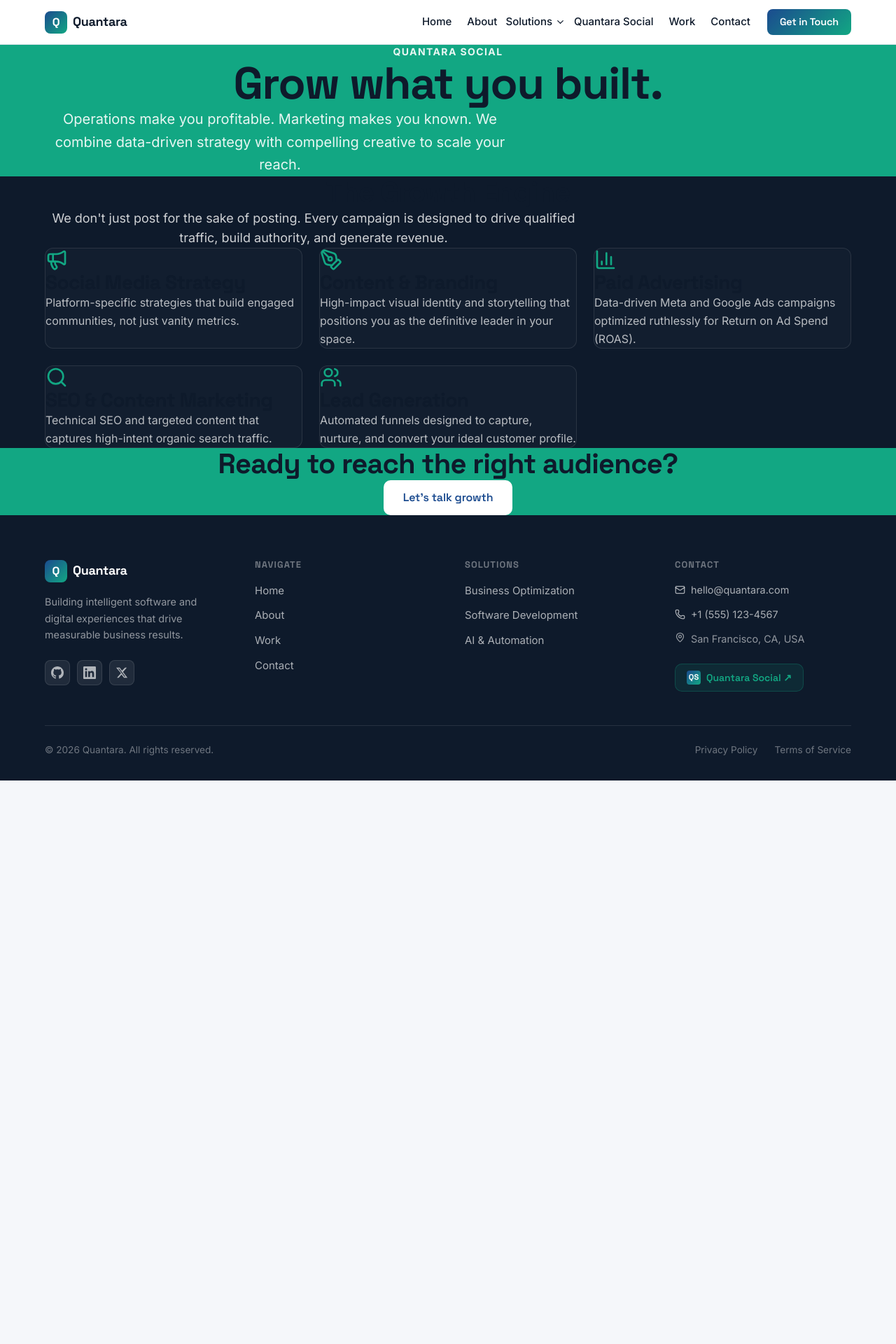
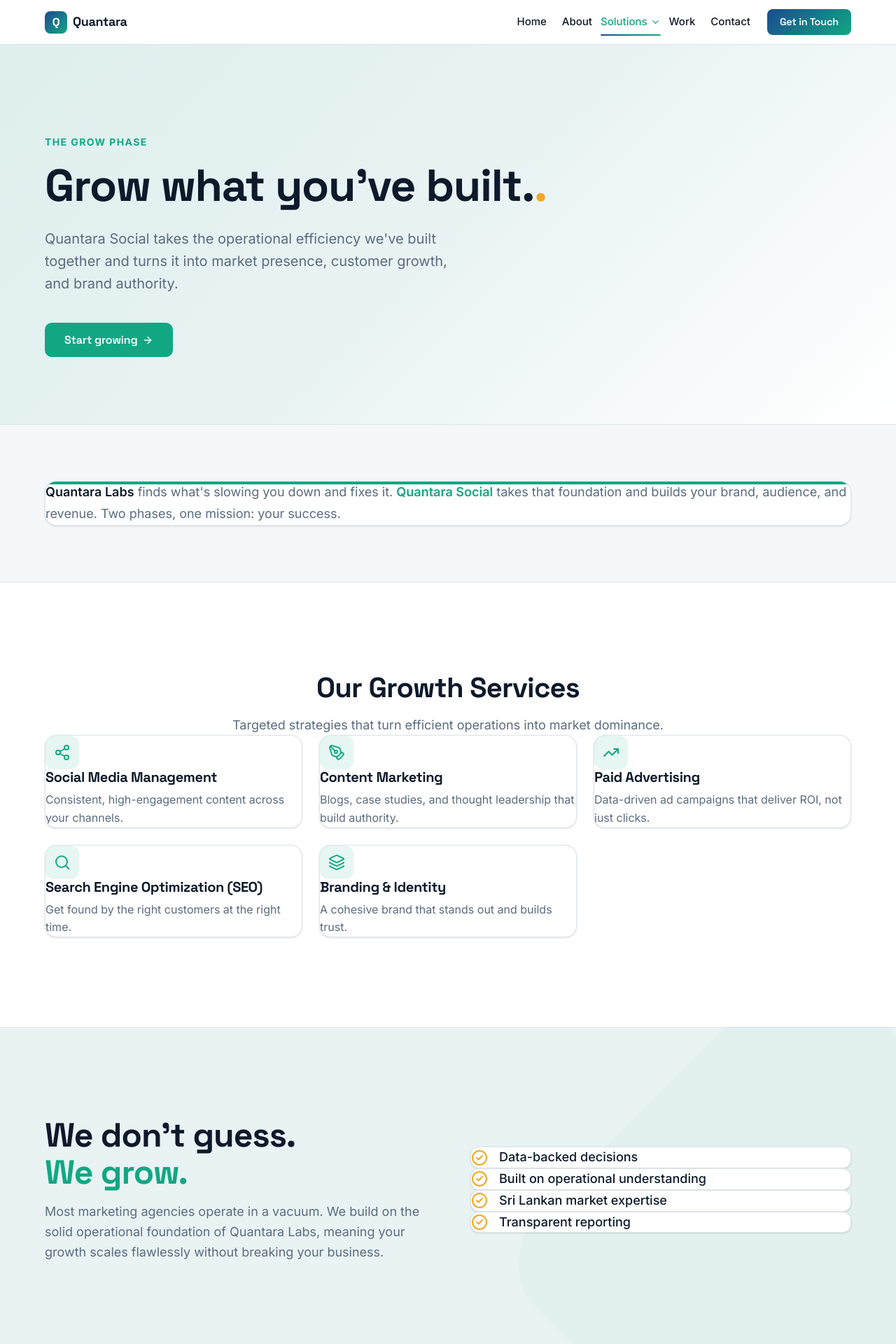
Before and after one commit to QuantaraLabs-SL/officialWeb, a Next.js app: page /social in a window 1280 px wide. Shown: the top 1920 px of the page at 70% size. Before the commit the page ends 1115 px from the top, so only its background shows below. Built offline with nearby package versions, Linux system fonts and the light colour scheme.

Commit message:
Create Quantara Social page, update Header navigation, add amber color variable

```diff
--- a/src/app/globals.css
+++ b/src/app/globals.css
@@ -11,6 +11,7 @@
   --color-paper:  #FFFFFF;
   --color-slate:  #5B6B7F;
   --color-line:   #DCE3EA;
+  --color-amber:  #F5A623;
 
   /* Primary gradient */
   --gradient-primary: linear-gradient(135deg, #1B4B8F, #12A783);
@@ -50,6 +51,7 @@
   --color-paper: var(--color-paper);
   --color-slate: var(--color-slate);
   --color-line:  var(--color-line);
+  --color-amber: var(--color-amber);
 
   --font-sans:    var(--font-sans);
   --font-display: var(--font-display);
--- a/src/app/social/page.tsx
+++ b/src/app/social/page.tsx
@@ -1,92 +1,275 @@
 import type { Metadata } from "next";
 import Link from "next/link";
-import { Megaphone, Search, PenTool, BarChart3, Users } from "lucide-react";
+import { ArrowRight, Share2, PenTool, TrendingUp, Search, Layers, CheckCircle2 } from "lucide-react";
 import { Button } from "@/components/ui/button";
 
 export const metadata: Metadata = {
-  title: "Quantara Social",
-  description: "Grow what you've built with strategic social media, content, paid ads, SEO, and branding.",
+  title: "Quantara Social | Growth & Marketing",
+  description: "Once we've optimized how your business runs, Quantara Social grows what you built.",
 };
+
+const SERVICES = [
+  {
+    title: "Social Media Management",
+    desc: "Consistent, high-engagement content across your channels.",
+    icon: Share2,
+  },
+  {
+    title: "Content Marketing",
+    desc: "Blogs, case studies, and thought leadership that build authority.",
+    icon: PenTool,
+  },
+  {
+    title: "Paid Advertising",
+    desc: "Data-driven ad campaigns that deliver ROI, not just clicks.",
+    icon: TrendingUp,
+  },
+  {
+    title: "Search Engine Optimization (SEO)",
+    desc: "Get found by the right customers at the right time.",
+    icon: Search,
+  },
+  {
+    title: "Branding & Identity",
+    desc: "A cohesive brand that stands out and builds trust.",
+    icon: Layers,
+  },
+];
+
+const DIFFERENCES = [
+  "Data-backed decisions",
+  "Built on operational understanding",
+  "Sri Lankan market expertise",
+  "Transparent reporting",
+];
 
 export default function SocialPage() {
   return (
     <>
-      {/* Hero */}
-      <section className="pt-32 pb-16 px-6 bg-[var(--color-teal)] text-[var(--color-paper)]">
-        <div className="page-wrapper max-w-4xl mx-auto text-center">
-          <p className="text-sm font-bold tracking-widest uppercase mb-4 opacity-90">
-            Quantara Social
+      {/* ══════════════════════════════════════
+          HERO SECTION (Teal Gradient)
+      ══════════════════════════════════════ */}
+      <section
+        className="relative overflow-hidden border-b border-[var(--color-line)]"
+        style={{
+          padding: "8rem 1.5rem 6rem",
+          background: "linear-gradient(135deg, rgba(18, 167, 131, 0.1) 0%, rgba(18, 167, 131, 0.05) 50%, var(--color-paper) 100%)",
+        }}
+      >
+        <div className="page-wrapper max-w-4xl mx-auto z-10 relative">
+          <span
+            className="uppercase"
+            style={{
+              fontFamily: "var(--font-sans)",
+              fontSize: "0.875rem",
+              fontWeight: 700,
+              letterSpacing: "0.1em",
+              color: "var(--color-teal)",
+              display: "block",
+              marginBottom: "1rem",
+            }}
+          >
+            The Grow Phase
+          </span>
+          <h1
+            style={{
+              fontFamily: "var(--font-display)",
+              fontWeight: 700,
+              fontSize: "clamp(2.5rem, 5vw, 4.5rem)",
+              color: "var(--color-ink)",
+              lineHeight: 1.1,
+              letterSpacing: "-0.02em",
+              marginBottom: "1.5rem",
+            }}
+          >
+            Grow what you&apos;ve built.
+            <span style={{ color: "var(--color-amber)" }}>.</span>
+          </h1>
+          <p
+            style={{
+              fontFamily: "var(--font-sans)",
+              fontSize: "1.25rem",
+              color: "var(--color-slate)",
+              lineHeight: 1.6,
+              maxWidth: "36rem",
+              marginBottom: "2.5rem",
+            }}
+          >
+            Quantara Social takes the operational efficiency we&apos;ve built together and turns it into market presence, customer growth, and brand authority.
           </p>
-          <h1 className="font-display font-bold mb-6" style={{ fontSize: "clamp(2.5rem, 5vw, 4.5rem)", lineHeight: 1.1 }}>
-            Grow what you built.
-          </h1>
-          <p className="text-lg md:text-xl max-w-2xl mx-auto leading-relaxed opacity-90">
-            Operations make you profitable. Marketing makes you known. We combine data-driven strategy with compelling creative to scale your reach.
-          </p>
+          <Button size="lg" asChild style={{ backgroundColor: "var(--color-teal)", color: "white" }}>
+            <Link href="/contact">
+              Start growing <ArrowRight className="ml-2 w-4 h-4" />
+            </Link>
+          </Button>
         </div>
       </section>
 
-      {/* Services Grid */}
-      <section className="py-24 px-6 bg-[var(--color-ink)] text-[var(--color-paper)]">
+      {/* ══════════════════════════════════════
+          BRIDGE SECTION (Mist)
+      ══════════════════════════════════════ */}
+      <section
+        className="border-b border-[var(--color-line)]"
+        style={{ padding: "5rem 1.5rem", background: "var(--color-mist)" }}
+      >
+        <div className="page-wrapper max-w-4xl mx-auto">
+          <div
+            className="rounded-2xl border border-[var(--color-line)] bg-white p-8 md:p-12 relative overflow-hidden shadow-sm"
+          >
+            {/* Teal Accent Line */}
+            <div className="absolute top-0 left-0 w-full h-1" style={{ backgroundColor: "var(--color-teal)" }} />
+
+            <p
+              style={{
+                fontFamily: "var(--font-sans)",
+                fontSize: "1.125rem",
+                color: "var(--color-slate)",
+                lineHeight: 1.7,
+              }}
+            >
+              <strong style={{ color: "var(--color-ink)", fontWeight: 600 }}>Quantara Labs</strong> finds what&apos;s slowing you down and fixes it.{" "}
+              <strong style={{ color: "var(--color-teal)", fontWeight: 600 }}>Quantara Social</strong> takes that foundation and builds your brand, audience, and revenue. Two phases, one mission: your success.
+            </p>
+          </div>
+        </div>
+      </section>
+
+      {/* ══════════════════════════════════════
+          SERVICES GRID
+      ══════════════════════════════════════ */}
+      <section
+        className="border-b border-[var(--color-line)]"
+        style={{ padding: "8rem 1.5rem", background: "var(--color-paper)" }}
+      >
         <div className="page-wrapper max-w-6xl mx-auto">
           <div className="text-center mb-16">
-            <h2 className="font-display font-bold mb-4" style={{ fontSize: "clamp(2rem, 4vw, 2.5rem)" }}>
-              The Growth Engine
+            <h2 style={{ fontFamily: "var(--font-display)", fontWeight: 700, fontSize: "clamp(2rem, 4vw, 2.5rem)", color: "var(--color-ink)", marginBottom: "1rem", letterSpacing: "-0.02em" }}>
+              Our Growth Services
             </h2>
-            <p className="text-lg opacity-80 max-w-3xl mx-auto">
-              We don&apos;t just post for the sake of posting. Every campaign is designed to drive qualified traffic, build authority, and generate revenue.
+            <p style={{ fontFamily: "var(--font-sans)", fontSize: "1.125rem", color: "var(--color-slate)", maxWidth: "40rem", margin: "0 auto", lineHeight: 1.6 }}>
+              Targeted strategies that turn efficient operations into market dominance.
             </p>
           </div>
 
           <div className="grid md:grid-cols-2 lg:grid-cols-3 gap-6">
-            {[
-              {
-                icon: <Megaphone className="text-[var(--color-teal)] mb-4" size={32} />,
-                title: "Social Media Strategy",
-                desc: "Platform-specific strategies that build engaged communities, not just vanity metrics."
-              },
-              {
-                icon: <PenTool className="text-[var(--color-teal)] mb-4" size={32} />,
-                title: "Content & Branding",
-                desc: "High-impact visual identity and storytelling that positions you as the definitive leader in your space."
-              },
-              {
-                icon: <BarChart3 className="text-[var(--color-teal)] mb-4" size={32} />,
-                title: "Paid Advertising",
-                desc: "Data-driven Meta and Google Ads campaigns optimized ruthlessly for Return on Ad Spend (ROAS)."
-              },
-              {
-                icon: <Search className="text-[var(--color-teal)] mb-4" size={32} />,
-                title: "SEO & Content Marketing",
-                desc: "Technical SEO and targeted content that captures high-intent organic search traffic."
-              },
-              {
-                icon: <Users className="text-[var(--color-teal)] mb-4" size={32} />,
-                title: "Lead Generation",
-                desc: "Automated funnels designed to capture, nurture, and convert your ideal customer profile."
-              }
-            ].map((service, i) => (
-              <div key={i} className="p-8 rounded-xl border border-[rgba(255,255,255,0.1)] bg-[rgba(255,255,255,0.02)] hover:bg-[rgba(255,255,255,0.05)] transition-colors">
-                {service.icon}
-                <h3 className="font-display font-bold text-xl mb-3">{service.title}</h3>
-                <p className="opacity-70 leading-relaxed">{service.desc}</p>
+            {SERVICES.map((service, idx) => {
+              const Icon = service.icon;
+              return (
+                <div
+                  key={idx}
+                  className="bg-white rounded-2xl border border-[var(--color-line)] p-8 transition-transform hover:-translate-y-1 shadow-sm hover:shadow-md group relative overflow-hidden"
+                >
+                  <div className="absolute top-0 left-0 w-full h-1 bg-gradient-to-r from-[var(--color-teal)] to-transparent opacity-0 group-hover:opacity-100 transition-opacity" />
+
+                  <div className="w-12 h-12 rounded-xl flex items-center justify-center mb-6 transition-colors" style={{ backgroundColor: "rgba(18, 167, 131, 0.1)", color: "var(--color-teal)" }}>
+                    <Icon className="w-6 h-6" />
+                  </div>
+                  <h3 style={{ fontFamily: "var(--font-display)", fontWeight: 700, fontSize: "1.25rem", color: "var(--color-ink)", marginBottom: "0.5rem" }}>
+                    {service.title}
+                  </h3>
+                  <p style={{ fontFamily: "var(--font-sans)", fontSize: "1rem", color: "var(--color-slate)", lineHeight: 1.6 }}>
+                    {service.desc}
+                  </p>
+                </div>
+              );
+            })}
+          </div>
+        </div>
+      </section>
+
+      {/* ══════════════════════════════════════
+          THE DIFFERENCE (Pale Teal)
+      ══════════════════════════════════════ */}
+      <section
+        className="relative border-b border-[var(--color-line)] overflow-hidden"
+        style={{ padding: "8rem 1.5rem", background: "rgba(18, 167, 131, 0.05)" }}
+      >
+        {/* Watermark shape */}
+        <div
+          className="absolute right-0 bottom-0 pointer-events-none opacity-[0.03]"
+          style={{
+            width: "50vw",
+            height: "50vw",
+            borderRadius: "100px",
+            background: "var(--color-teal)",
+            transform: "translate(30%, 30%) rotate(45deg)"
+          }}
+        />
+
+        <div className="page-wrapper max-w-5xl mx-auto grid md:grid-cols-2 gap-16 items-center relative z-10">
+          <div>
+            <h2 style={{ fontFamily: "var(--font-display)", fontWeight: 700, fontSize: "clamp(2rem, 4vw, 3rem)", color: "var(--color-ink)", lineHeight: 1.1, letterSpacing: "-0.02em", marginBottom: "1rem" }}>
+              We don&apos;t guess.<br />
+              <span style={{ color: "var(--color-teal)" }}>We grow.</span>
+            </h2>
+            <p style={{ fontFamily: "var(--font-sans)", fontSize: "1.125rem", color: "var(--color-slate)", lineHeight: 1.6 }}>
+              Most marketing agencies operate in a vacuum. We build on the solid operational foundation of Quantara Labs, meaning your growth scales flawlessly without breaking your business.
+            </p>
+          </div>
+
+          <div className="space-y-4">
+            {DIFFERENCES.map((diff, idx) => (
+              <div key={idx} className="flex items-center gap-4 bg-white p-4 rounded-xl border border-[var(--color-line)] shadow-sm">
+                <CheckCircle2 className="w-6 h-6 shrink-0" style={{ color: "var(--color-amber)" }} />
+                <span style={{ fontFamily: "var(--font-sans)", fontSize: "1.125rem", fontWeight: 500, color: "var(--color-ink)" }}>
+                  {diff}
+                </span>
               </div>
             ))}
           </div>
         </div>
       </section>
 
-      {/* CTA */}
-      <section className="py-32 px-6 text-center bg-[var(--color-teal)] text-[var(--color-paper)]">
-        <div className="page-wrapper max-w-4xl mx-auto">
-          <h2 className="font-display font-bold mb-8 text-3xl md:text-4xl">
-            Ready to reach the right audience?
+      {/* ══════════════════════════════════════
+          RESULTS / SOCIAL PROOF (Placeholder)
+      ══════════════════════════════════════ */}
+      <section
+        className="border-b border-[var(--color-line)]"
+        style={{ padding: "6rem 1.5rem", background: "var(--color-paper)" }}
+      >
+        <div className="page-wrapper max-w-4xl mx-auto text-center">
+          <div className="inline-flex items-center justify-center px-4 py-1.5 rounded-full mb-6" style={{ backgroundColor: "rgba(18, 167, 131, 0.1)", color: "var(--color-teal)", fontWeight: 600, fontSize: "0.875rem", fontFamily: "var(--font-sans)" }}>
+            CASE STUDIES
+          </div>
+          <div
+            className="p-12 rounded-2xl border-2 border-dashed border-[var(--color-line)]"
+            style={{ backgroundColor: "var(--color-mist)" }}
+          >
+            <p style={{ fontFamily: "var(--font-sans)", fontSize: "1.125rem", color: "var(--color-slate)", fontStyle: "italic" }}>
+              Client success stories coming soon – we&apos;re just getting started.
+            </p>
+          </div>
+        </div>
+      </section>
+
+      {/* ══════════════════════════════════════
+          FINAL CTA (Dark Teal)
+      ══════════════════════════════════════ */}
+      <section
+        className="text-center"
+        style={{
+          padding: "8rem 1.5rem",
+          background: "linear-gradient(135deg, var(--color-ink) 0%, #082a22 100%)", // Very dark ink/teal
+        }}
+      >
+        <div className="page-wrapper max-w-3xl mx-auto">
+          <h2 style={{ fontFamily: "var(--font-display)", fontWeight: 700, fontSize: "clamp(2rem, 4vw, 2.5rem)", color: "white", marginBottom: "1.5rem", letterSpacing: "-0.02em" }}>
+            Ready to grow what you&apos;ve built?
           </h2>
-          <Button variant="paper" size="lg" asChild>
+          <p style={{ fontFamily: "var(--font-sans)", fontSize: "1.125rem", color: "rgba(255,255,255,0.7)", marginBottom: "3rem", lineHeight: 1.6 }}>
+            Let&apos;s take your business to the next phase with data-driven marketing and relentless focus on ROI.
+          </p>
+          <Button size="lg" asChild style={{ backgroundColor: "var(--color-teal)", color: "white", border: "none" }}>
             <Link href="/contact">
-              Let&apos;s talk growth
+              Get in touch
             </Link>
           </Button>
+
+          <div className="mt-12 pt-8 border-t border-[rgba(255,255,255,0.1)]">
+            <p style={{ fontFamily: "var(--font-sans)", fontSize: "0.875rem", color: "rgba(255,255,255,0.5)" }}>
+              Built on the operational foundation of <Link href="/" className="hover:text-white transition-colors underline decoration-[rgba(255,255,255,0.3)] underline-offset-4">Quantara Labs</Link>.
+            </p>
+          </div>
         </div>
       </section>
     </>
--- a/src/components/layout/Header.tsx
+++ b/src/components/layout/Header.tsx
@@ -33,9 +33,13 @@ const NAV_ITEMS: NavItem[] = [
         href: "/solutions/ai-automation",
         description: "Intelligent systems that work for you.",
       },
+      {
+        label: "Quantara Social",
+        href: "/social",
+        description: "Grow what you've built with data-driven marketing.",
+      },
     ],
   },
-  { label: "Quantara Social", href: "https://social.quantara.com" },
   { label: "Work", href: "/work" },
   { label: "Contact", href: "/contact" },
 ];
```
